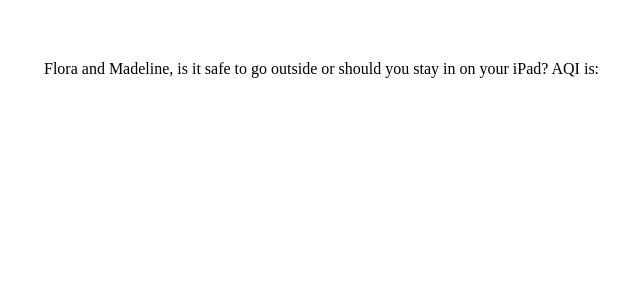
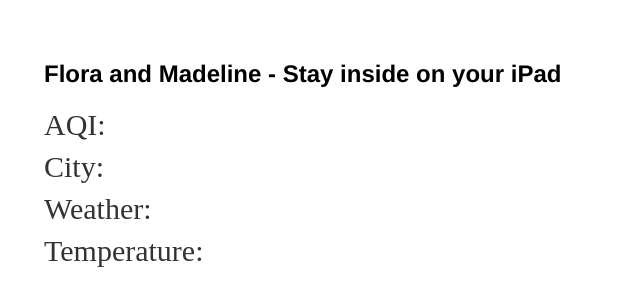
Before and after one commit to Claudiusthefool/claudiusthefool.github.io, a Jekyll site: the page built from index.html, in a window 1280 px wide. Shown: the top 306 px of the page, without its empty margins (148-788 px from the left). Built offline with Jekyll 4.4.1, drawn with Linux system fonts in a browser that asks for light colours.

Commit message:
Added in weather data

```diff
--- a/css/main.css
+++ b/css/main.css
@@ -4,25 +4,23 @@
 } */
 
 .city {
-    font-size: 52px;
+    font-size: 30px;
     margin: 0;
 }
 
 .weather {
-    font-size: 22px;
+    font-size: 30px;
     margin: 0;
 }
 
 .temp {
-    font-size: 60px;
+    font-size: 30px;
     margin: 0;
-    font-weight: bold;
 }
 
 .aqi {
-    font-size: 40px;
+    font-size: 30px;
     margin: 0;
-    font-weight: bold;
 }
 
 body {
--- a/index.html
+++ b/index.html
@@ -2,21 +2,15 @@
 layout: default
 title: Hank Quinlan, Horrible Cop
 ---
-
-<h2></h2>Flora and Madeline, is it safe to go outside or should you stay in on your iPad? AQI is:</H2>
-
+<!-- Weather conditions HTML -->
 <div class="weather-container">
-    <p class="aqi"></p>
+<h1>Flora and Madeline - Stay inside on your iPad</H2>
+	<p class="aqi">AQI: </p>
+	<p class="city">City: </p>
+    <p class="weather">Weather: </p>
+	<p class="temp">Temperature: </p>
+	<img class="icon"></img>
 </div>
-
-<!-- Weather conditions HTML
-<div class="weather-container">
-	<p class="city"></p>
-	<img class="icon"></img>
-    <p class="weather"></p>
-    <p class="temp"></p>
-</div>
--->
 
 <!-- Original code for website
 div class="blurb">
--- a/script.js
+++ b/script.js
@@ -1,5 +1,30 @@
 
-/* Weather conditions js
+/* AQI conditions js */
+
+$.getJSON("https://www.purpleair.com/json?show=6014", function(data){
+
+    var pm25 = data.results[0].PM2_5Value;
+    var aqi;
+
+    if (pm25 <= 12) {
+        aqi = (50/12)*(pm25);
+      } else if ((pm25>12) && (pm25 <= 35.4)) {
+        aqi = ((49/23.3)*(pm25-12.1))+51;
+      } else if ((pm25>35.5) && (pm25 <= 55.4)) {
+        aqi = ((49/20)*(pm25-35.3))+101;
+      } else if ((pm25>55.5) && (pm25 <= 150.4)) {
+        aqi = ((49/94.9)*(pm25-55.5))+151;
+      }
+
+      aqifloor=Math.round(aqi);
+
+      console.log(pm25);
+
+      $('.aqi').append(aqifloor);
+
+    });
+
+/* Weather conditions js */
 
 var city = "San Francisco";
 
@@ -15,28 +40,6 @@
 $('.weather').append(weather);
 $('.temp').append(temp);
 
-console.log(icon); */
-
-
-/* AQI conditions js */
-
-$.getJSON("https://www.purpleair.com/json?show=6014", function(data){
-
-var pm25 = data.results[0].PM2_5Value;
-var aqi;
-
-if (pm25 <= 12) {
-    aqi = (50/12)*(pm25);
-  } else if ((pm25>12) && (pm25 <= 35.4)) {
-    aqi = ((49/23.3)*(pm25-12.1))+51;
-  } else if ((pm25>35.5) && (pm25 <= 55.4)) {
-    aqi = ((49/20)*(pm25-35.3))+101;
-  } else if ((pm25>55.5) && (pm25 <= 150.4)) {
-    aqi = ((49/94.9)*(pm25-55.5))+151;
-  }
-
-  aqifloor=Math.floor(aqi);
-
-  $('.aqi').append(aqifloor);
+/* console.log(icon); */
 
 });
```
Also changed, not shown: 2 other files.
